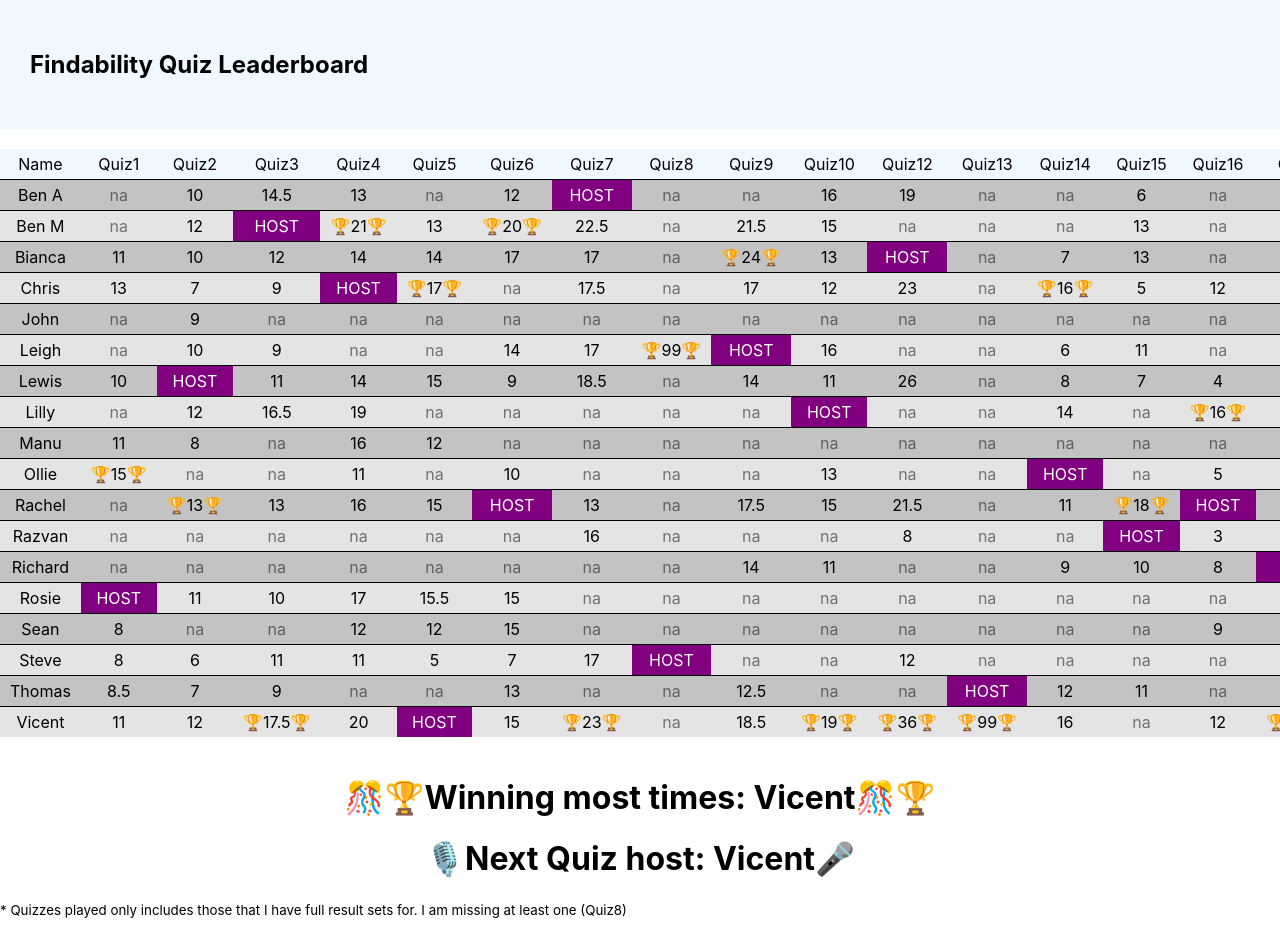
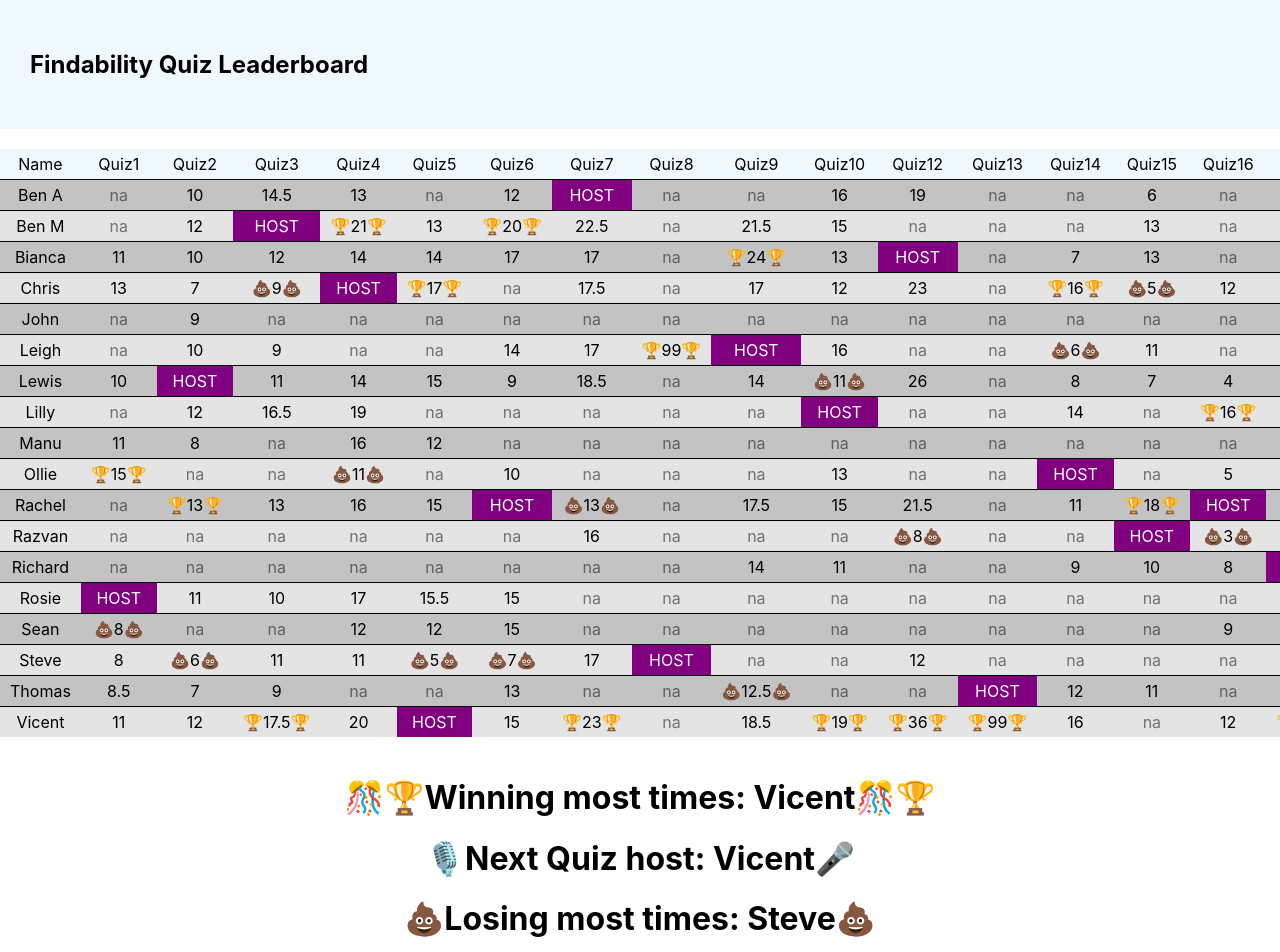
Before and after one commit to rachelnewman/findability-leaderboard, a React (Create React App) app: page / in a window 1280 px wide. Shown: the top 952 px of the page. Before the commit the page ends 919 px from the top, so only its background shows below. Built offline with nearby package versions, Linux system fonts and the light colour scheme.

Commit message:
add losers

```diff
--- a/src/Table/Table.js
+++ b/src/Table/Table.js
@@ -27,6 +27,7 @@ const next= "Vicent"
 export const Table = () => {
  const [tableData, setTableData] = useState([])
  const [winnerList, setWinners] = useState([])
+ const [loserList, setLosers] = useState([])
  const getWinners = () => {
 	const winners = data[0].map((quiz, index) => {
 		if (index === 0) return null
@@ -42,6 +43,21 @@ export const Table = () => {
 	})
 	return winners
  }
+ const getLosers = () => {
+	const losers = data[0].map((quiz, index) => {
+		if (index === 0) return null
+		let loser
+		let score = 100
+		for (const person of data.slice(1)) {
+			if (typeof person[index] === "number" && person[index] < score){
+				loser = person[0]
+				score = person[index]
+			}
+		}
+		return loser
+	})
+	return losers
+ }
 
  useEffect(() => {
 		let dataArray = []
@@ -53,6 +69,7 @@ export const Table = () => {
 )
 		setTableData(dataArray)
 		setWinners(getWinners())
+		setLosers(getLosers())
 		}, []
  )
 	const getChampion = (winners) => {
@@ -68,11 +85,11 @@ export const Table = () => {
 		)
 	return champion
 	}
-	const WinnerComponent = ({name}) => {
+	const WinnerComponent = ({name, winner = true}) => {
 		return (<>
-		<span role="img" aria-label="quiz-winner">🏆</span>
+		<span role="img" aria-label="quiz-winner">{winner ? '🏆' : '💩'}</span>
 			{name}
-		<span role="img" aria-hidden="true">🏆</span>
+		<span role="img" aria-hidden="true">{winner ? '🏆' : '💩'}</span>
 		</>)
 }
 	return (
@@ -104,8 +121,9 @@ export const Table = () => {
 							<Styled.TableRow>
 								{Object.keys(row).map((key, index) =>{
 									const isWinner = winnerList[index] === row["Name"]
+									const isLoser = loserList[index] === row["Name"]
 									return (<Styled.TableSegment host={row[key]===HOST} NA={row[key]===NA} winner={isWinner}>
-										{isWinner ? <WinnerComponent name={row[key]} /> : row[key]}
+										{isWinner || isLoser ? <WinnerComponent name={row[key]} winner={isWinner} /> : row[key]}
 									</Styled.TableSegment>)
 									}
 									)
@@ -133,6 +151,11 @@ export const Table = () => {
 		<span role="img" aria-hidden="true">🎤</span>
 		</Styled.WinnerText>
 
+		<Styled.WinnerText>
+			<span role="img" aria-hidden="true">💩</span>
+				Losing most times: {getChampion(loserList)}
+			<span role="img" aria-hidden="true">💩</span>
+		</Styled.WinnerText>
 		<small>
 			* Quizzes played only includes those that I have full result sets for. I am missing at least one (Quiz8)
 		</small>
```
